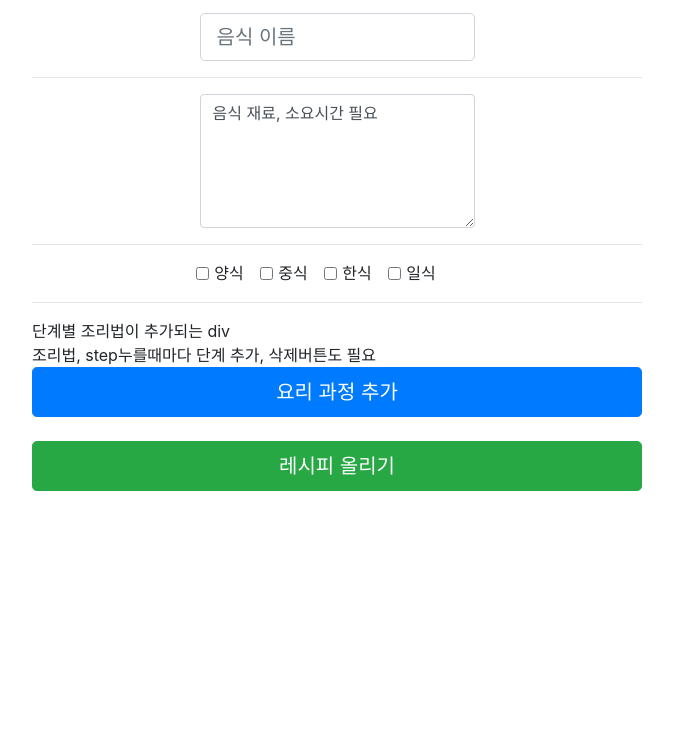
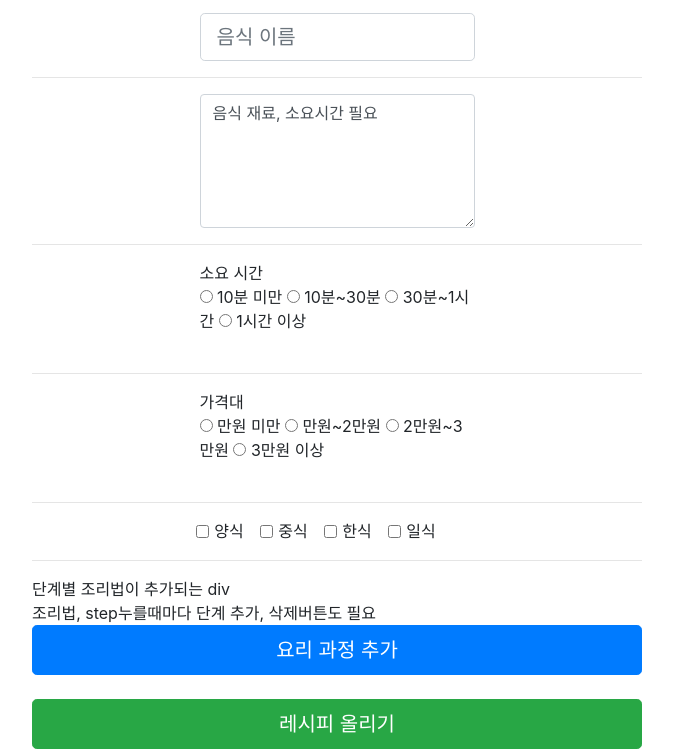
Before and after one commit to jin-you/SoftwareEngineering, a PHP site: page /Hankki/uploadrecipe/writing_form.php in a window 1280 px wide. Shown: the part 330-1079 px from the top of the page, without its empty margins (303-976 px from the left). Before the commit the page ends 821 px from the top, so only its background shows below. Run offline with PHP 8.4, Linux system fonts and the light colour scheme.

Commit message:
Add files via upload

```diff
--- a/Hankki/uploadrecipe/writing_form.php
+++ b/Hankki/uploadrecipe/writing_form.php
@@ -54,7 +54,6 @@
 		new_obj.setAttribute('class', 'form-control');
 		new_obj.setAttribute('id', tmp);
 		new_obj.setAttribute('rows', '3');
-		new_obj.setAttribute('placeholder', tmp);
 
 		del_btn = document.createElement('button');
 		del_btn.setAttribute('class', 'btn btn-danger btn-space');
@@ -108,6 +107,29 @@
 				<textarea class="form-control" name="food_ingredients" rows="5">음식 재료, 소요시간 필요</textarea>
 			</div>
 			<hr>
+			<div class="container" style="width:50%;">
+				소요 시간<br/>
+				<input type = 'radio' name = 'time' value= '5'/> 10분 미만
+				<input type = 'radio' name = 'time' value= '20'/> 10분~30분
+
+				<input type = 'radio' name = 'time' value= '45'/> 30분~1시간
+				<input type = 'radio' name = 'time' value= '100'/> 1시간 이상
+				<br/><br/>
+			</div>
+			<hr>
+
+			<div class="container" style="width:50%;">
+				가격대<br/>
+				<input type = 'radio' name = 'price' value= '5000'/> 만원 미만
+				<input type = 'radio' name = 'price' value= '15000'/> 만원~2만원
+
+				<input type = 'radio' name = 'price' value= '25000'/> 2만원~3만원
+				<input type = 'radio' name = 'price' value= '50000'/> 3만원 이상
+				<br/><br/>
+			</div>
+			<hr>
+
+
 
 			<div class="row text-center" style="width:100%">
 				<div style="float:none; margin:0 auto">
```
Also changed, not shown: Hankki/uploadrecipe/request.php (+20 -11 lines).
